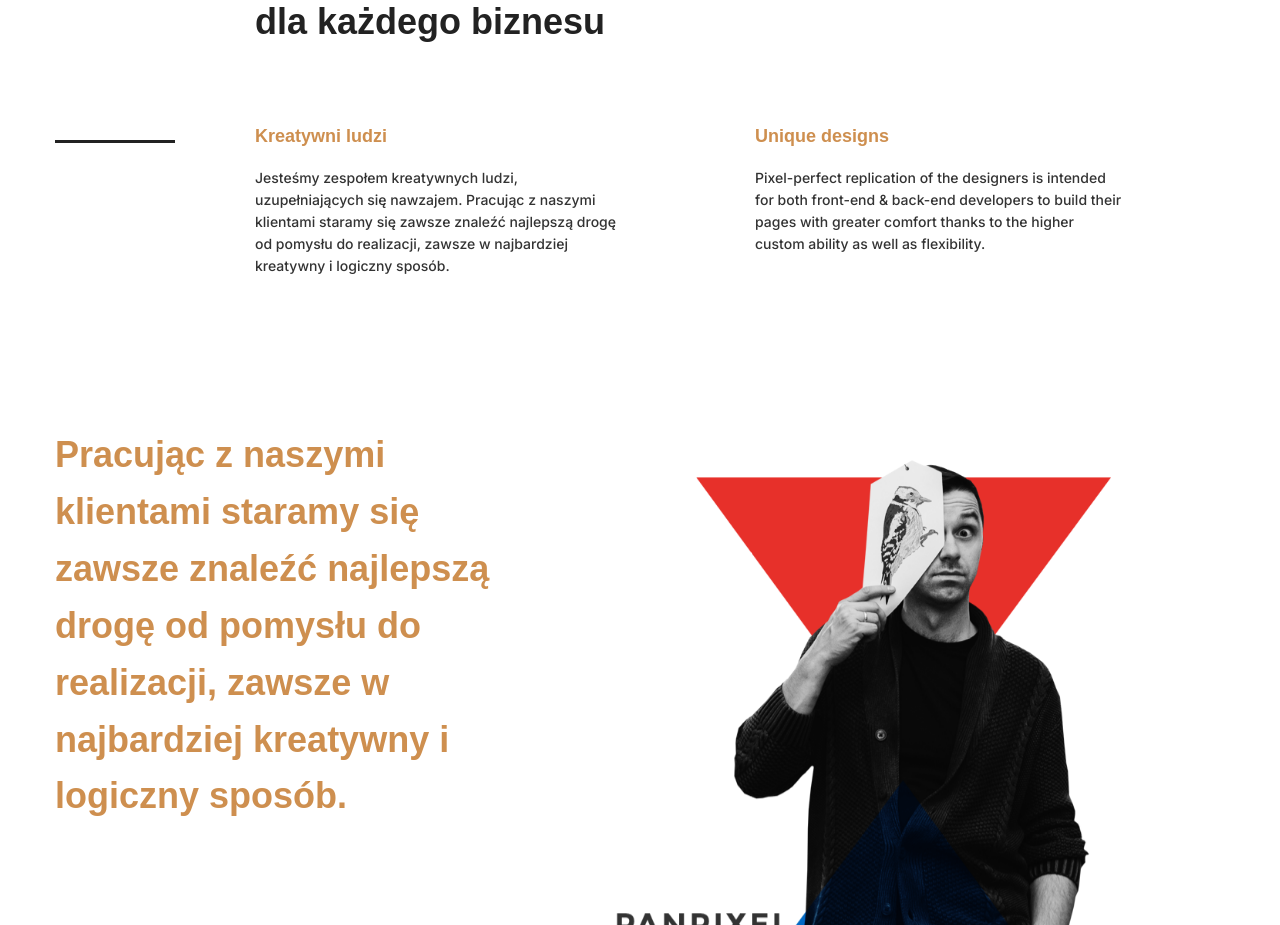
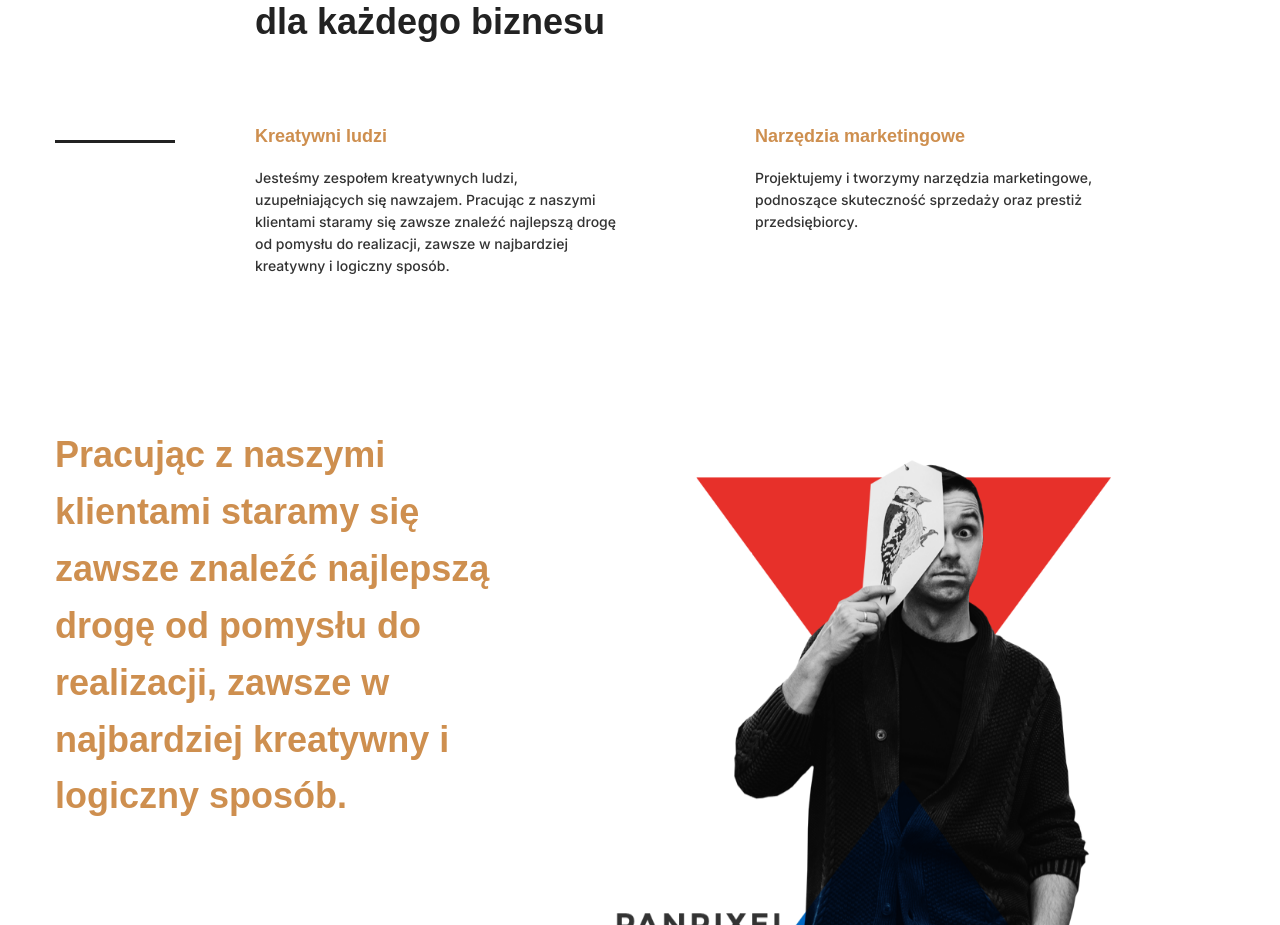
Before and after one commit to panpixel/www-panpixel, a Nuxt app: page /o-nas in a window 1280 px wide. Shown: the part 1024-1949 px from the top of the page. Built offline with nearby package versions, Linux system fonts and the light colour scheme; what vue-masonry, vue-masonry-css, vue-silentbox would draw is missing.

Commit message:
Update WhatWeDo.vue

```diff
--- a/components/WhatWeDo.vue
+++ b/components/WhatWeDo.vue
@@ -28,9 +28,9 @@
                 <div class="col-xl-4 col-lg-5 col-md-6 col-sm-12 offset-xl-1">
                     <div class="what-do mt--40">
                         <div class="content">
-                            <h5 class="heading heading-h5 theme-color wow move-up">Unique designs</h5>
+                            <h5 class="heading heading-h5 theme-color wow move-up">Narzędzia marketingowe</h5>
                             <div class="bkseparator--20"></div>
-                            <p class="bk_pra wow move-up">Pixel-perfect replication of the designers is intended for both front-end & back-end developers to build their pages with greater comfort thanks to the higher custom ability as well as flexibility.</p>
+                            <p class="bk_pra wow move-up">Projektujemy i tworzymy narzędzia marketingowe, podnoszące skuteczność sprzedaży oraz prestiż przedsiębiorcy.</p>
                         </div>
                     </div>
                 </div>
```
